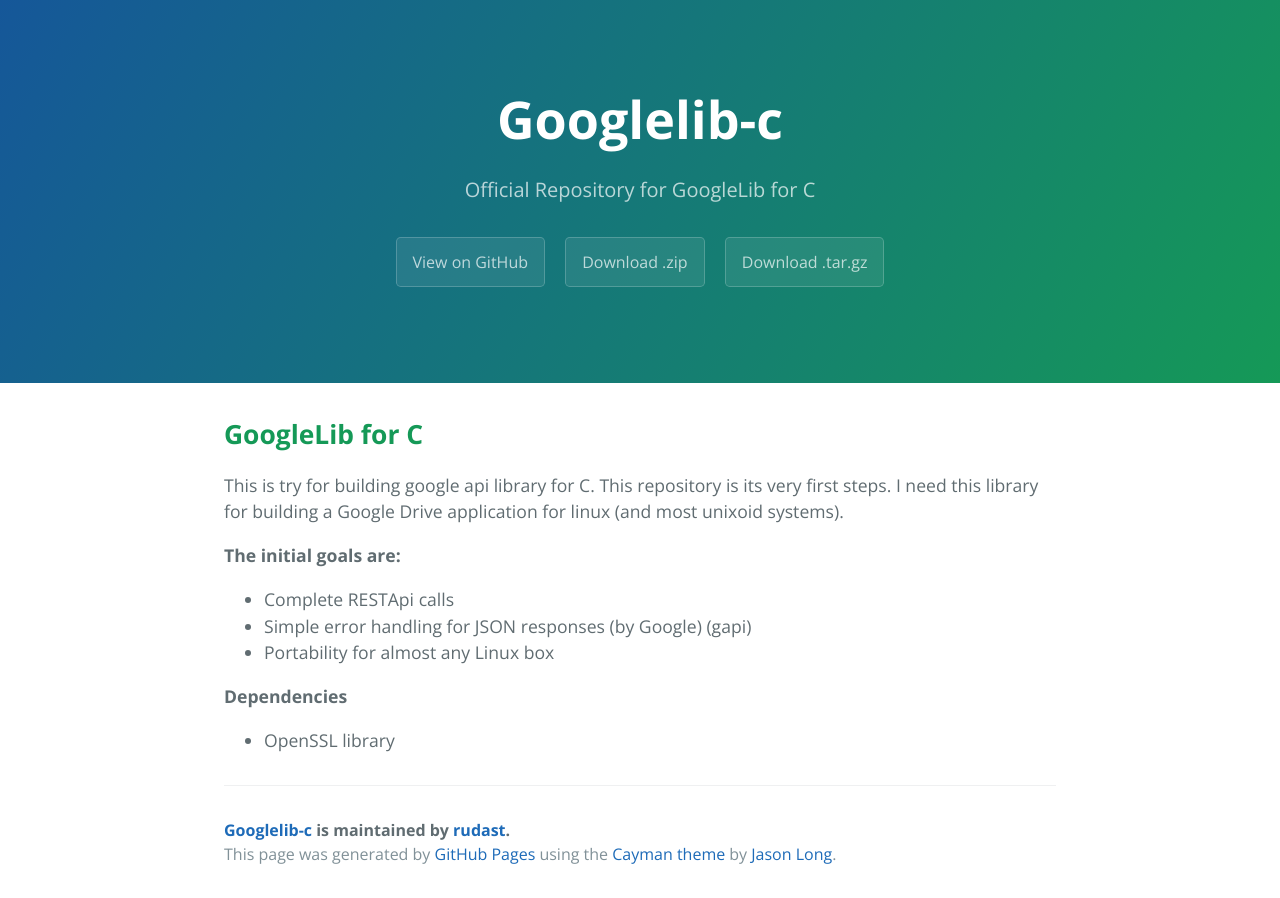
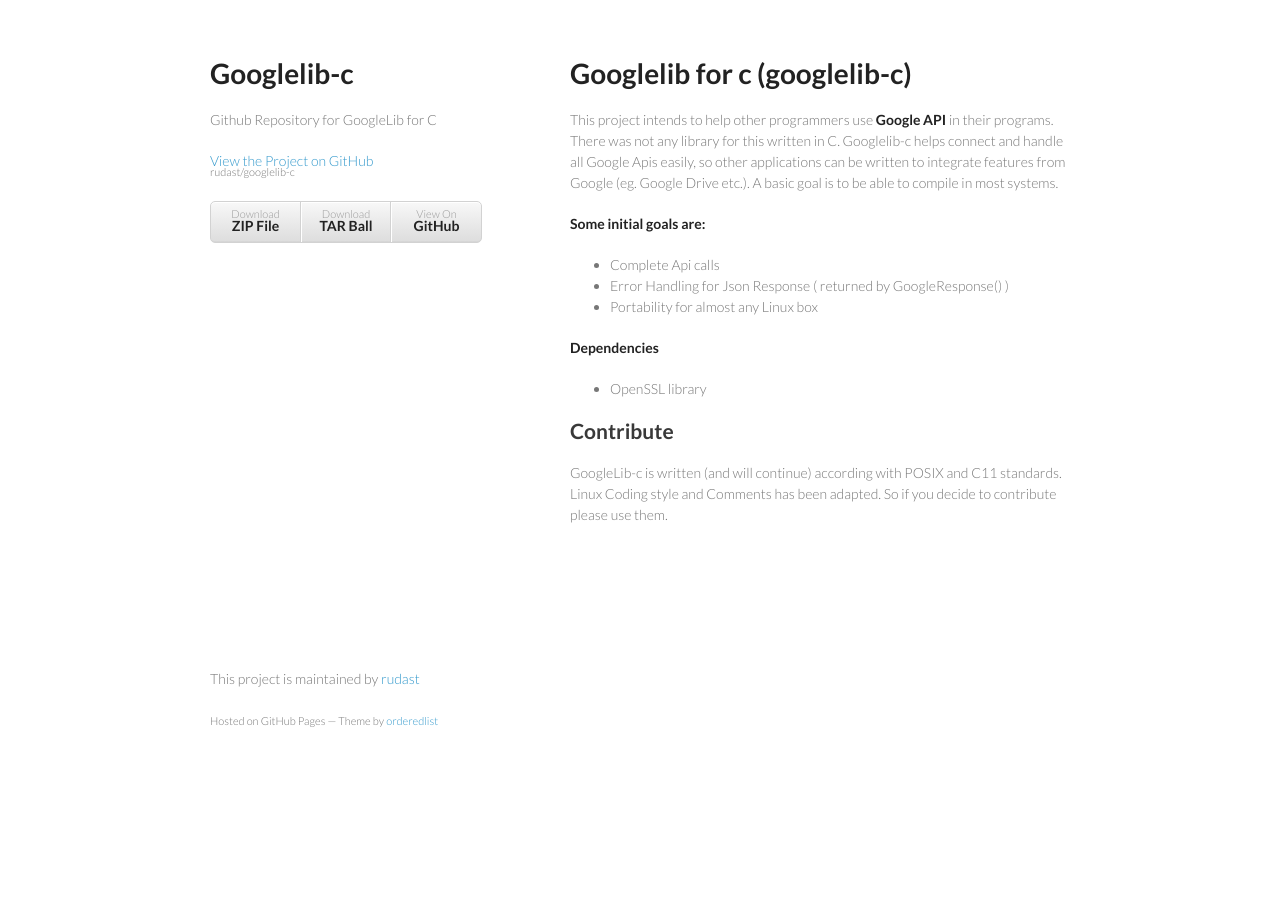
Before and after one commit to tsotsos/googlelib-c, a plain HTML site: page index.html in a window 1280 px wide. After the commit the page ends 800 px from the top, so only its background shows below. Drawn offline with nearby package versions, Linux system fonts and the light colour scheme.

Commit message:
Create gh-pages branch via GitHub

```diff
--- a/index.html
+++ b/index.html
@@ -1,38 +1,43 @@
-<!DOCTYPE html>
-<html lang="en-us">
+<!doctype html>
+<html>
   <head>
-    <meta charset="UTF-8">
+    <meta charset="utf-8">
+    <meta http-equiv="X-UA-Compatible" content="chrome=1">
     <title>Googlelib-c by rudast</title>
-    <meta name="viewport" content="width=device-width, initial-scale=1">
-    <link rel="stylesheet" type="text/css" href="stylesheets/normalize.css" media="screen">
-    <link href='https://fonts.googleapis.com/css?family=Open+Sans:400,700' rel='stylesheet' type='text/css'>
-    <link rel="stylesheet" type="text/css" href="stylesheets/stylesheet.css" media="screen">
-    <link rel="stylesheet" type="text/css" href="stylesheets/github-light.css" media="screen">
+
+    <link rel="stylesheet" href="stylesheets/styles.css">
+    <link rel="stylesheet" href="stylesheets/github-light.css">
+    <meta name="viewport" content="width=device-width, initial-scale=1, user-scalable=no">
+    <!--[if lt IE 9]>
+    <script src="//html5shiv.googlecode.com/svn/trunk/html5.js"></script>
+    <![endif]-->
   </head>
   <body>
-    <section class="page-header">
-      <h1 class="project-name">Googlelib-c</h1>
-      <h2 class="project-tagline">Official Repository for GoogleLib for C</h2>
-      <a href="https://github.com/rudast/googlelib-c" class="btn">View on GitHub</a>
-      <a href="https://github.com/rudast/googlelib-c/zipball/master" class="btn">Download .zip</a>
-      <a href="https://github.com/rudast/googlelib-c/tarball/master" class="btn">Download .tar.gz</a>
-    </section>
+    <div class="wrapper">
+      <header>
+        <h1>Googlelib-c</h1>
+        <p>Github Repository for GoogleLib for C</p>
 
-    <section class="main-content">
-      <h2>
-<a id="googlelib-for-c" class="anchor" href="#googlelib-for-c" aria-hidden="true"><span class="octicon octicon-link"></span></a><strong>GoogleLib for C</strong>
-</h2>
+        <p class="view"><a href="https://github.com/rudast/googlelib-c">View the Project on GitHub <small>rudast/googlelib-c</small></a></p>
 
-<p>This is try for building google api library for C.
-This repository is its very first steps. I need this library
-for building a Google Drive application for linux (and most
-unixoid systems).</p>
 
-<p><strong>The initial goals are:</strong></p>
+        <ul>
+          <li><a href="https://github.com/rudast/googlelib-c/zipball/master">Download <strong>ZIP File</strong></a></li>
+          <li><a href="https://github.com/rudast/googlelib-c/tarball/master">Download <strong>TAR Ball</strong></a></li>
+          <li><a href="https://github.com/rudast/googlelib-c">View On <strong>GitHub</strong></a></li>
+        </ul>
+      </header>
+      <section>
+        <h1>
+<a id="googlelib-for-c-googlelib-c" class="anchor" href="#googlelib-for-c-googlelib-c" aria-hidden="true"><span class="octicon octicon-link"></span></a>Googlelib for c (googlelib-c)</h1>
+
+<p>This project intends to help other programmers use <a href="https://developers.google.com/google-apps/"><strong>Google API</strong></a> in their programs.  There was not any library for this written in C.  Googlelib-c helps connect and handle all Google Apis easily, so other applications can be written to integrate features from Google (eg. Google Drive etc.). A basic goal is to be able to compile in most systems. </p>
+
+<p><strong>Some initial goals are:</strong></p>
 
 <ul>
-<li>Complete RESTApi calls</li>
-<li>Simple error handling for JSON responses (by Google) (gapi)</li>
+<li>Complete Api calls</li>
+<li>Error Handling for Json Response ( returned by GoogleResponse() )</li>
 <li>Portability for almost any Linux box</li>
 </ul>
 
@@ -42,15 +47,18 @@ unixoid systems).</p>
 <li>OpenSSL library</li>
 </ul>
 
-      <footer class="site-footer">
-        <span class="site-footer-owner"><a href="https://github.com/rudast/googlelib-c">Googlelib-c</a> is maintained by <a href="https://github.com/rudast">rudast</a>.</span>
+<h2>
+<a id="contribute" class="anchor" href="#contribute" aria-hidden="true"><span class="octicon octicon-link"></span></a>Contribute</h2>
 
-        <span class="site-footer-credits">This page was generated by <a href="https://pages.github.com">GitHub Pages</a> using the <a href="https://github.com/jasonlong/cayman-theme">Cayman theme</a> by <a href="https://twitter.com/jasonlong">Jason Long</a>.</span>
+<p>GoogleLib-c is written (and will continue) according with POSIX and C11 standards. Linux Coding style and Comments has been adapted. So if you decide to contribute please use them. </p>
+      </section>
+      <footer>
+        <p>This project is maintained by <a href="https://github.com/rudast">rudast</a></p>
+        <p><small>Hosted on GitHub Pages &mdash; Theme by <a href="https://github.com/orderedlist">orderedlist</a></small></p>
       </footer>
-
-    </section>
-
-            <script type="text/javascript">
+    </div>
+    <script src="javascripts/scale.fix.js"></script>
+              <script type="text/javascript">
             var gaJsHost = (("https:" == document.location.protocol) ? "https://ssl." : "http://www.");
             document.write(unescape("%3Cscript src='" + gaJsHost + "google-analytics.com/ga.js' type='text/javascript'%3E%3C/script%3E"));
           </script>
--- /dev/null
+++ b/javascripts/scale.fix.js
@@ -0,0 +1,17 @@
+var metas = document.getElementsByTagName('meta');
+var i;
+if (navigator.userAgent.match(/iPhone/i)) {
+  for (i=0; i<metas.length; i++) {
+    if (metas[i].name == "viewport") {
+      metas[i].content = "width=device-width, minimum-scale=1.0, maximum-scale=1.0";
+    }
+  }
+  document.addEventListener("gesturestart", gestureStart, false);
+}
+function gestureStart() {
+  for (i=0; i<metas.length; i++) {
+    if (metas[i].name == "viewport") {
+      metas[i].content = "width=device-width, minimum-scale=0.25, maximum-scale=1.6";
+    }
+  }
+}
--- a/params.json
+++ b/params.json
@@ -1 +1 @@
-{"name":"Googlelib-c","tagline":"Official Repository for GoogleLib for C","body":"## **GoogleLib for C** ##\r\nThis is try for building google api library for C.\r\nThis repository is its very first steps. I need this library\r\nfor building a Google Drive application for linux (and most\r\nunixoid systems).\r\n\r\n**The initial goals are:**\r\n\r\n* Complete RESTApi calls\r\n* Simple error handling for JSON responses (by Google) (gapi)\r\n* Portability for almost any Linux box\r\n\r\n**Dependencies**\r\n\r\n* OpenSSL library\r\n","google":"UA-55896068-1","note":"Don't delete this file! It's used internally to help with page regeneration."}
+{"name":"Googlelib-c","tagline":"Github Repository for GoogleLib for C","body":"Googlelib for c (googlelib-c)\r\n===================\r\nThis project intends to help other programmers use [**Google API**](https://developers.google.com/google-apps/) in their programs.  There was not any library for this written in C.  Googlelib-c helps connect and handle all Google Apis easily, so other applications can be written to integrate features from Google (eg. Google Drive etc.). A basic goal is to be able to compile in most systems. \r\n\r\n**Some initial goals are:**\r\n\r\n* Complete Api calls\r\n* Error Handling for Json Response ( returned by GoogleResponse() )\r\n* Portability for almost any Linux box\r\n\r\n**Dependencies**\r\n\r\n* OpenSSL library\r\n\r\n\r\nContribute\r\n----------\r\n\r\nGoogleLib-c is written (and will continue) according with POSIX and C11 standards. Linux Coding style and Comments has been adapted. So if you decide to contribute please use them. \r\n","google":"UA-55896068-1","note":"Don't delete this file! It's used internally to help with page regeneration."}
--- /dev/null
+++ b/stylesheets/styles.css
@@ -0,0 +1,255 @@
+@import url(https://fonts.googleapis.com/css?family=Lato:300italic,700italic,300,700);
+
+body {
+  padding:50px;
+  font:14px/1.5 Lato, "Helvetica Neue", Helvetica, Arial, sans-serif;
+  color:#777;
+  font-weight:300;
+}
+
+h1, h2, h3, h4, h5, h6 {
+  color:#222;
+  margin:0 0 20px;
+}
+
+p, ul, ol, table, pre, dl {
+  margin:0 0 20px;
+}
+
+h1, h2, h3 {
+  line-height:1.1;
+}
+
+h1 {
+  font-size:28px;
+}
+
+h2 {
+  color:#393939;
+}
+
+h3, h4, h5, h6 {
+  color:#494949;
+}
+
+a {
+  color:#39c;
+  font-weight:400;
+  text-decoration:none;
+}
+
+a small {
+  font-size:11px;
+  color:#777;
+  margin-top:-0.6em;
+  display:block;
+}
+
+.wrapper {
+  width:860px;
+  margin:0 auto;
+}
+
+blockquote {
+  border-left:1px solid #e5e5e5;
+  margin:0;
+  padding:0 0 0 20px;
+  font-style:italic;
+}
+
+code, pre {
+  font-family:Monaco, Bitstream Vera Sans Mono, Lucida Console, Terminal;
+  color:#333;
+  font-size:12px;
+}
+
+pre {
+  padding:8px 15px;
+  background: #f8f8f8;
+  border-radius:5px;
+  border:1px solid #e5e5e5;
+  overflow-x: auto;
+}
+
+table {
+  width:100%;
+  border-collapse:collapse;
+}
+
+th, td {
+  text-align:left;
+  padding:5px 10px;
+  border-bottom:1px solid #e5e5e5;
+}
+
+dt {
+  color:#444;
+  font-weight:700;
+}
+
+th {
+  color:#444;
+}
+
+img {
+  max-width:100%;
+}
+
+header {
+  width:270px;
+  float:left;
+  position:fixed;
+}
+
+header ul {
+  list-style:none;
+  height:40px;
+
+  padding:0;
+
+  background: #eee;
+  background: -moz-linear-gradient(top, #f8f8f8 0%, #dddddd 100%);
+  background: -webkit-gradient(linear, left top, left bottom, color-stop(0%,#f8f8f8), color-stop(100%,#dddddd));
+  background: -webkit-linear-gradient(top, #f8f8f8 0%,#dddddd 100%);
+  background: -o-linear-gradient(top, #f8f8f8 0%,#dddddd 100%);
+  background: -ms-linear-gradient(top, #f8f8f8 0%,#dddddd 100%);
+  background: linear-gradient(top, #f8f8f8 0%,#dddddd 100%);
+
+  border-radius:5px;
+  border:1px solid #d2d2d2;
+  box-shadow:inset #fff 0 1px 0, inset rgba(0,0,0,0.03) 0 -1px 0;
+  width:270px;
+}
+
+header li {
+  width:89px;
+  float:left;
+  border-right:1px solid #d2d2d2;
+  height:40px;
+}
+
+header ul a {
+  line-height:1;
+  font-size:11px;
+  color:#999;
+  display:block;
+  text-align:center;
+  padding-top:6px;
+  height:40px;
+}
+
+strong {
+  color:#222;
+  font-weight:700;
+}
+
+header ul li + li {
+  width:88px;
+  border-left:1px solid #fff;
+}
+
+header ul li + li + li {
+  border-right:none;
+  width:89px;
+}
+
+header ul a strong {
+  font-size:14px;
+  display:block;
+  color:#222;
+}
+
+section {
+  width:500px;
+  float:right;
+  padding-bottom:50px;
+}
+
+small {
+  font-size:11px;
+}
+
+hr {
+  border:0;
+  background:#e5e5e5;
+  height:1px;
+  margin:0 0 20px;
+}
+
+footer {
+  width:270px;
+  float:left;
+  position:fixed;
+  bottom:50px;
+}
+
+@media print, screen and (max-width: 960px) {
+
+  div.wrapper {
+    width:auto;
+    margin:0;
+  }
+
+  header, section, footer {
+    float:none;
+    position:static;
+    width:auto;
+  }
+
+  header {
+    padding-right:320px;
+  }
+
+  section {
+    border:1px solid #e5e5e5;
+    border-width:1px 0;
+    padding:20px 0;
+    margin:0 0 20px;
+  }
+
+  header a small {
+    display:inline;
+  }
+
+  header ul {
+    position:absolute;
+    right:50px;
+    top:52px;
+  }
+}
+
+@media print, screen and (max-width: 720px) {
+  body {
+    word-wrap:break-word;
+  }
+
+  header {
+    padding:0;
+  }
+
+  header ul, header p.view {
+    position:static;
+  }
+
+  pre, code {
+    word-wrap:normal;
+  }
+}
+
+@media print, screen and (max-width: 480px) {
+  body {
+    padding:15px;
+  }
+
+  header ul {
+    display:none;
+  }
+}
+
+@media print {
+  body {
+    padding:0.4in;
+    font-size:12pt;
+    color:#444;
+  }
+}
```
